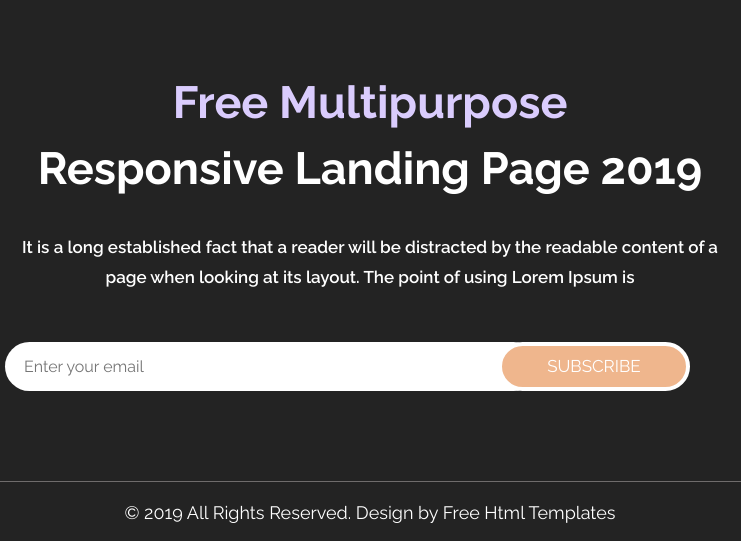
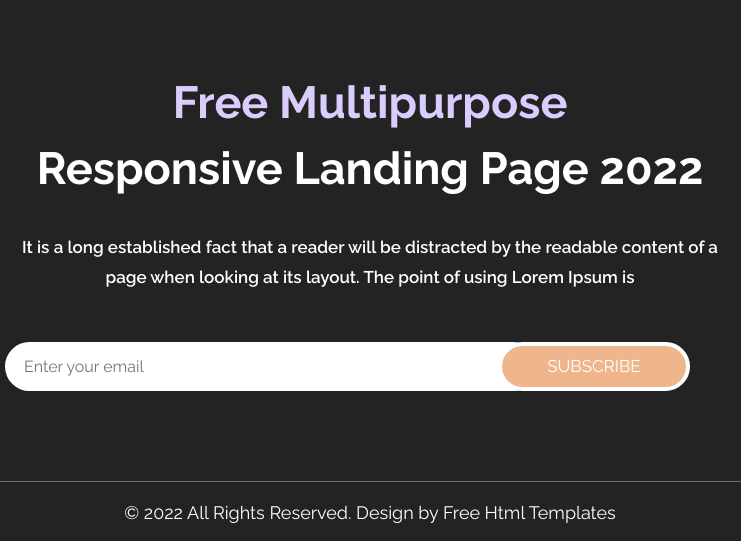
Before and after one commit to AkshitT22/evolve-site, a plain HTML site: page index.html in a window 1280 px wide. Shown: the part 3738-4279 px from the top of the page, 270-1011 px from the left. Drawn offline with nearby package versions, Linux system fonts and the light colour scheme.

Commit message:
Update index.html

```diff
--- a/index.html
+++ b/index.html
@@ -281,7 +281,7 @@
                <div class="row">
                   <div class="col-md-8 offset-md-2">
                      <div class="cont">
-                        <h3> <span class="multi">Free Multipurpose </span> <br> Responsive Landing Page 2019</h3>
+                        <h3> <span class="multi">Free Multipurpose </span> <br> Responsive Landing Page 2022</h3>
                         <p>It is a long established fact that a reader will be distracted by the readable content of a page when looking at its layout. The point of using Lorem Ipsum is </p>
                      </div>
                      <form class="bottom_form">
@@ -295,7 +295,7 @@
                <div class="container">
                   <div class="row">
                      <div class="col-md-12">
-                        <p>© 2019 All Rights Reserved. Design by <a href="https://html.design/"> Free Html Templates</a></p>
+                        <p>© 2022 All Rights Reserved. Design by <a href="https://html.design/"> Free Html Templates</a></p>
                      </div>
                   </div>
                </div>
```
